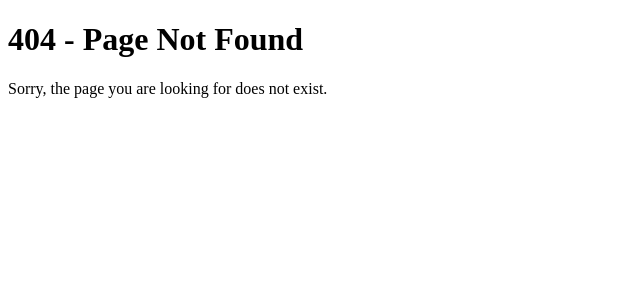
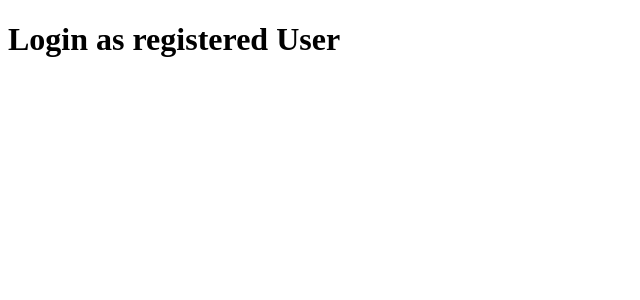
Before and after one commit to demetrio1234/mini-grosi-kiste-frontend-nextjs, a Next.js app: page /login in a window 1280 px wide. Before the commit this address had no page. Shown: the top 300 px of the page, without its empty margins (0-640 px from the left). Built offline with nearby package versions, Linux system fonts and the light colour scheme.

Commit message:
feat: Add forgotten password, login, and register pages
The code changes add three new pages for the forgotten password, login, and register functionality. Each page contains a heading and a basic structure.

```diff
--- /dev/null
+++ b/src/app/(auth)/login/page.tsx
@@ -0,0 +1,7 @@
+export default function LoginPage() {
+    return (
+        <div>
+            <h1>Login as registered User</h1>
+        </div>
+    );
+}
```
Also changed, not shown: src/app/(auth)/forgotten-password/page.tsx (added, +7 -0 lines), src/app/(auth)/register/page.tsx (added, +7 -0 lines).
